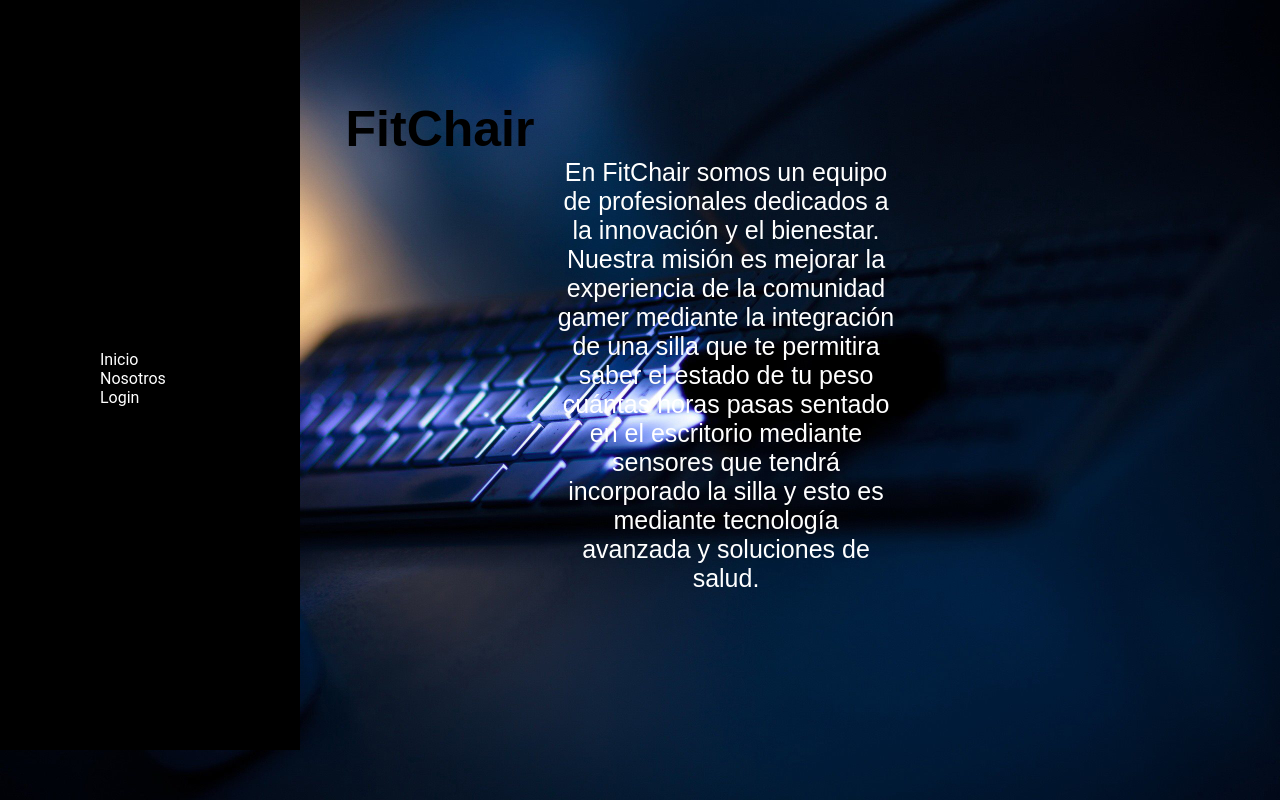
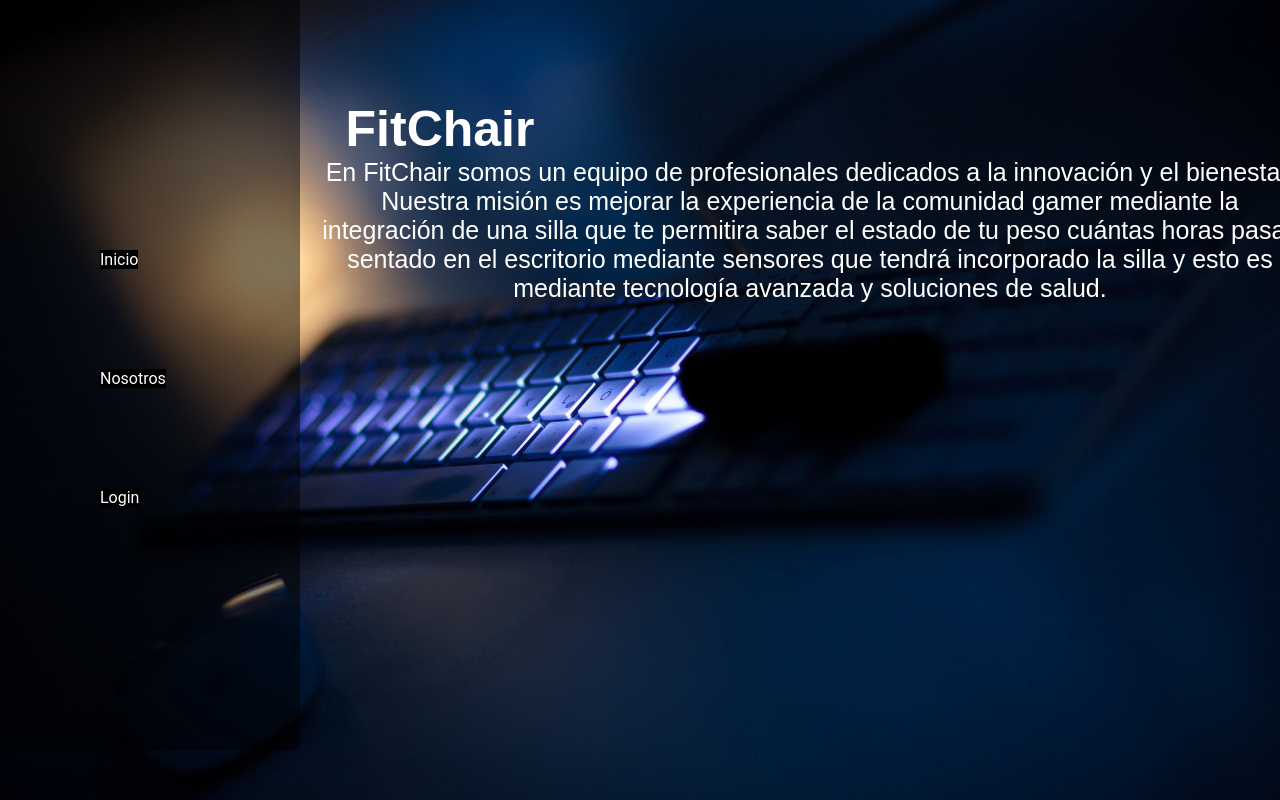
Before and after one commit to Eternal254/Fitchair, a React (Create React App) app: page /inicio in a window 1280 px wide. Built offline with nearby package versions, Linux system fonts and the light colour scheme.

Commit message:
cambio5 creo

```diff
--- a/src/App.css
+++ b/src/App.css
@@ -5,7 +5,7 @@
 }
 ul{
   float:left;
-  background-color: black;
+  background-color: rgba(0, 0, 0, 0.5); /* Negro con 50% de transparencia */
   width: 300px;
   position: relative;
   height: 750px;
--- a/src/inicio.css
+++ b/src/inicio.css
@@ -1,6 +1,5 @@
 .titulo{
     font-family: fantasy;
-    color: black;
     font-size: 50px;
     text-align: center;
     position: relative;
@@ -14,6 +13,7 @@
     text-align: center;
     position: relative;
     top: 100px;
-    left: 20%;
-    width: 50%;
+    left: 20px;
+
+
 }
--- a/src/layout.css
+++ b/src/layout.css
@@ -5,9 +5,10 @@
     left: 200px;
     top: 350px;
 }
-li{
+li {
     position: relative;
     right: 100px;
-    top: 0px;
+    top: -100px;
+    margin-bottom: 100px;
 
 }
```
